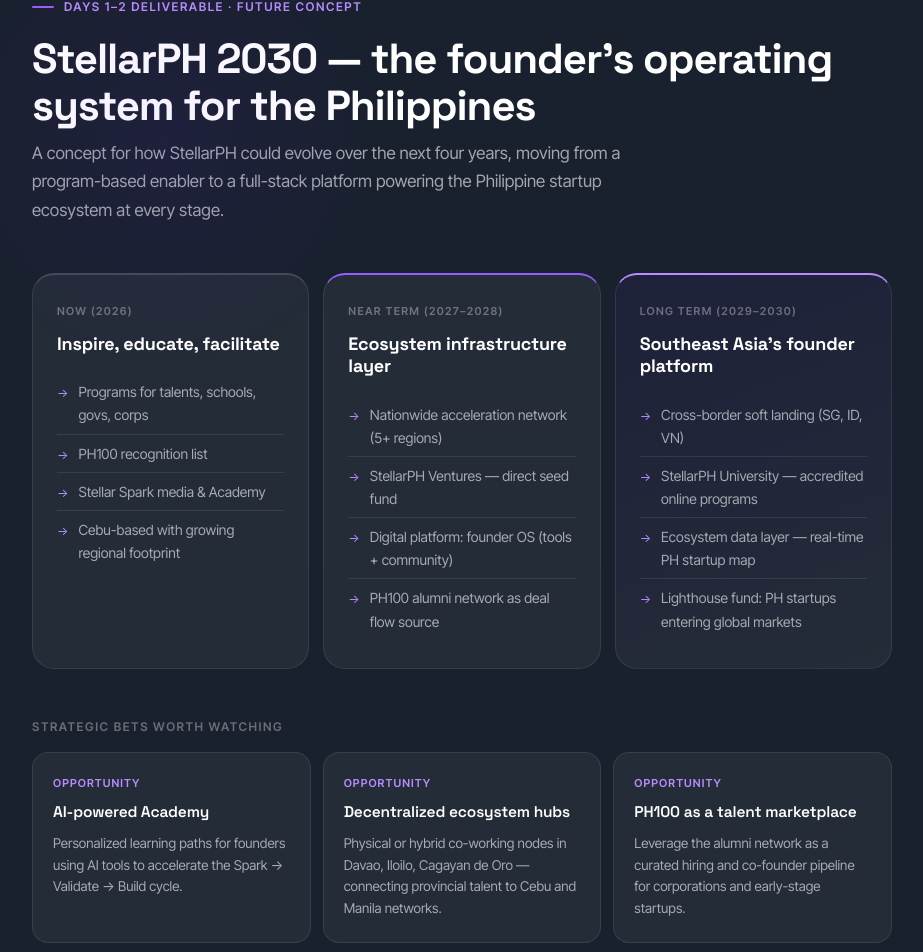
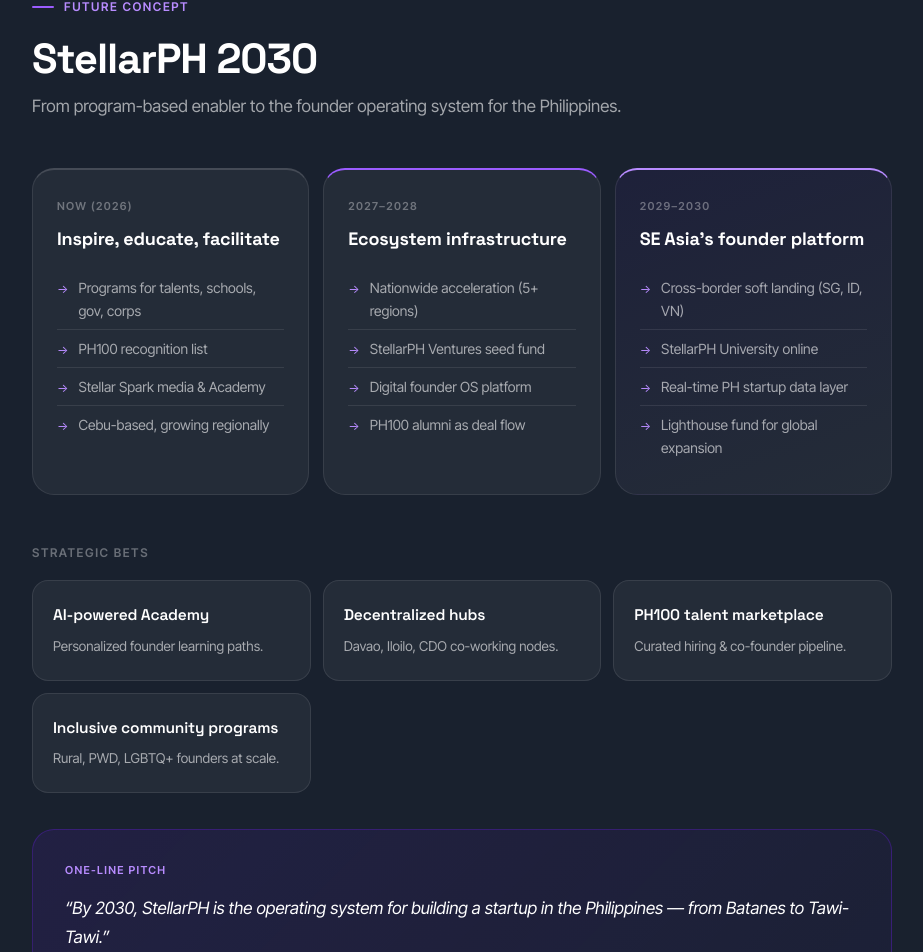
Before and after one commit to charlesterrenal/stellar-pitch, a React (Vite) app: page / in a window 1280 px wide. Shown: the part 4475-5427 px from the top of the page, without its empty margins (178-1101 px from the left). Built offline with nearby package versions, Linux system fonts and the light colour scheme.

Commit message:
feat: redesign Future section, simplify future concept and strategic bets copy

```diff
--- a/src/sections/Future.tsx
+++ b/src/sections/Future.tsx
@@ -4,43 +4,39 @@
   {
     label: 'Now (2026)',
     title: 'Inspire, educate, facilitate',
-    items: ['Programs for talents, schools, govs, corps', 'PH100 recognition list', 'Stellar Spark media & Academy', 'Cebu-based with growing regional footprint'],
+    items: ['Programs for talents, schools, gov, corps', 'PH100 recognition list', 'Stellar Spark media & Academy', 'Cebu-based, growing regionally'],
   },
   {
-    label: 'Near term (2027–2028)',
-    title: 'Ecosystem infrastructure layer',
-    items: ['Nationwide acceleration network (5+ regions)', 'StellarPH Ventures — direct seed fund', 'Digital platform: founder OS (tools + community)', 'PH100 alumni network as deal flow source'],
+    label: '2027\u20132028',
+    title: 'Ecosystem infrastructure',
+    items: ['Nationwide acceleration (5+ regions)', 'StellarPH Ventures seed fund', 'Digital founder OS platform', 'PH100 alumni as deal flow'],
   },
   {
-    label: 'Long term (2029–2030)',
-    title: 'Southeast Asia\'s founder platform',
-    items: ['Cross-border soft landing (SG, ID, VN)', 'StellarPH University — accredited online programs', 'Ecosystem data layer — real-time PH startup map', 'Lighthouse fund: PH startups entering global markets'],
+    label: '2029\u20132030',
+    title: "SE Asia's founder platform",
+    items: ['Cross-border soft landing (SG, ID, VN)', 'StellarPH University online', 'Real-time PH startup data layer', 'Lighthouse fund for global expansion'],
   },
 ]
 
 const bets = [
-  { name: 'AI-powered Academy', desc: 'Personalized learning paths for founders using AI tools to accelerate the Spark → Validate → Build cycle.' },
-  { name: 'Decentralized ecosystem hubs', desc: 'Physical or hybrid co-working nodes in Davao, Iloilo, Cagayan de Oro — connecting provincial talent to Cebu and Manila networks.' },
-  { name: 'PH100 as a talent marketplace', desc: 'Leverage the alumni network as a curated hiring and co-founder pipeline for corporations and early-stage startups.' },
-  { name: 'Prison & community programs at scale', desc: 'Scaling to underserved communities (rural, PWD, LGBTQ+ founders) would align with the Inclusive Ecosystem vision.' },
+  { name: 'AI-powered Academy',         desc: 'Personalized founder learning paths.' },
+  { name: 'Decentralized hubs',          desc: 'Davao, Iloilo, CDO co-working nodes.' },
+  { name: 'PH100 talent marketplace',    desc: 'Curated hiring & co-founder pipeline.' },
+  { name: 'Inclusive community programs', desc: 'Rural, PWD, LGBTQ+ founders at scale.' },
 ]
 
 export function Future() {
   const ref = useFadeIn()
 
   return (
-    <section className="section" id="future" aria-labelledby="future-title" ref={ref}>
-      <div className="glow-tl" aria-hidden="true" />
-
+    <section className="section" id="future" ref={ref}>
       <div className="fade-in">
-        <div className="eyebrow">Days 1–2 Deliverable · Future Concept</div>
-        <h2 className="sec-title" id="future-title">
-          StellarPH 2030 — the founder's operating system for the Philippines
+        <div className="eyebrow">Future Concept</div>
+        <h2 className="sec-title">
+          StellarPH 2030
         </h2>
         <p className="sec-sub">
-          A concept for how StellarPH could evolve over the next four years, moving from
-          a program-based enabler to a full-stack platform powering the Philippine startup
-          ecosystem at every stage.
+          From program-based enabler to the founder operating system for the Philippines.
         </p>
       </div>
 
@@ -57,11 +53,10 @@
       </div>
 
       <div className="fade-in">
-        <p className="sec-label" style={{ marginBottom: 16 }}>Strategic bets worth watching</p>
+        <div className="sec-label">Strategic bets</div>
         <div className="bets-grid">
           {bets.map((b) => (
             <div className="bet-card" key={b.name}>
-              <div className="bet-aud">Opportunity</div>
               <div className="bet-name">{b.name}</div>
               <p className="bet-desc">{b.desc}</p>
             </div>
@@ -69,11 +64,10 @@
         </div>
 
         <div className="pitch-card">
-          <div className="pitch-label">One-line future pitch</div>
+          <div className="pitch-label">One-line pitch</div>
           <p className="pitch-text">
-            "By 2030, StellarPH is the operating system for building a startup in the
-            Philippines — the place every founder goes to learn, connect, raise, and grow,
-            from Batanes to Tawi-Tawi."
+            &ldquo;By 2030, StellarPH is the operating system for building a startup
+            in the Philippines &mdash; from Batanes to Tawi-Tawi.&rdquo;
           </p>
         </div>
       </div>
```
